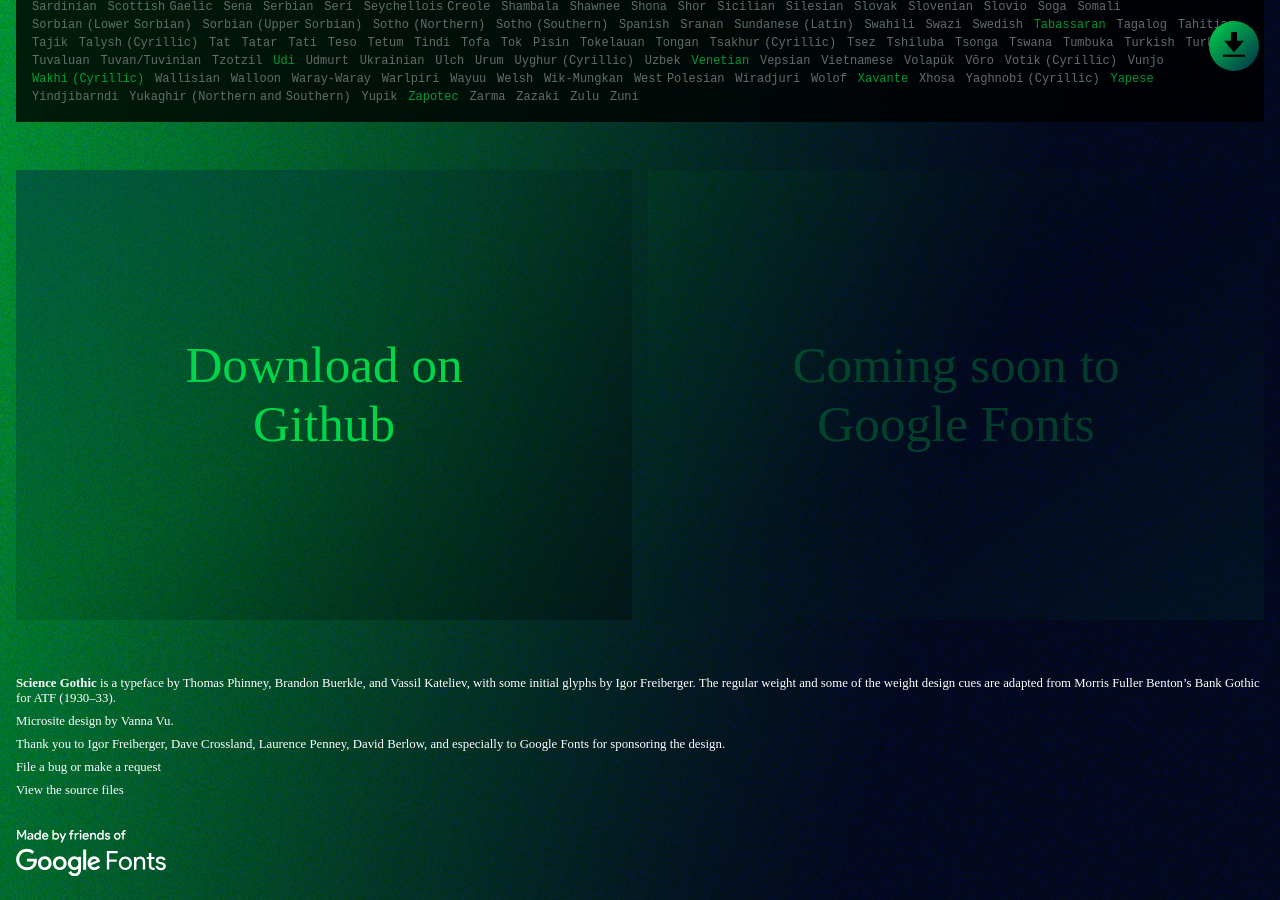
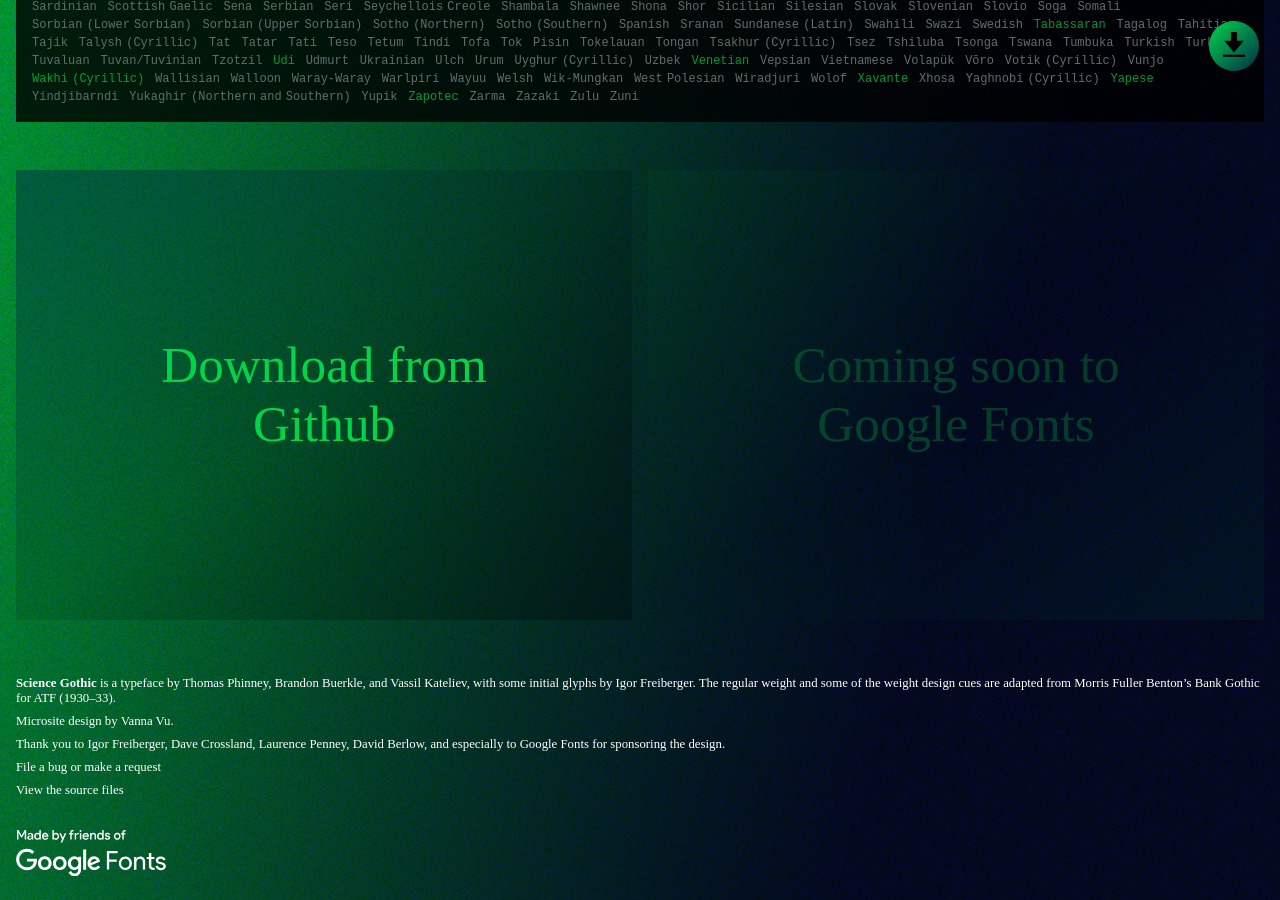
Before and after one commit to tphinney/science_gothic_microsite, a Jekyll site: the page built from index.md, in a window 1280 px wide and 900 px high, scrolled down 3576 px. Built offline with Jekyll 4.4.1, drawn with Linux system fonts in a browser that asks for light colours; some web fonts are replaced.

Commit message:
Update Github link

```diff
--- a/_includes/sections/download.md
+++ b/_includes/sections/download.md
@@ -1,5 +1,5 @@
-<a id="github_download" href="https://github.com/tphinney/science-gothic">
-  <p>Download on<br>Github</p>
+<a id="github_download" href="https://github.com/googlefonts/science-gothic">
+  <p>Download from<br>Github</p>
 </a>
 
 
```
